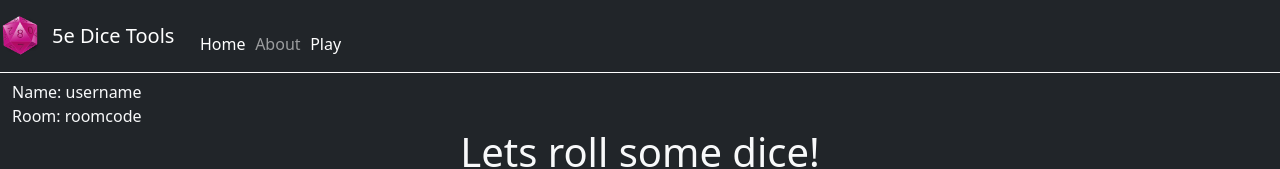
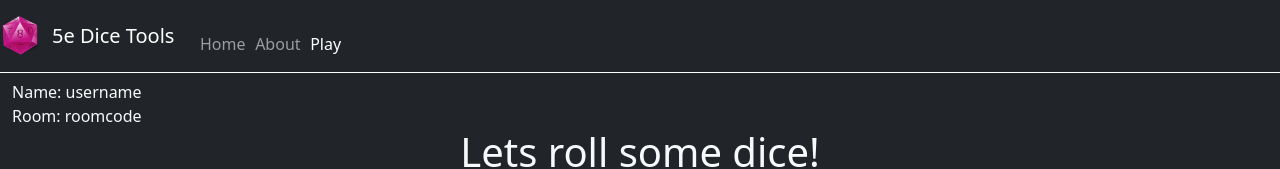
Before and after one commit to Sp0-0k/startupweb260, a React (Vite) app in the folder startupReact/: page /play in a window 1280 px wide. Shown: the top 169 px of the page. Built offline with nearby package versions, Linux system fonts and the light colour scheme.

Commit message:
Home is no longer always active

```diff
--- a/startupReact/src/app.jsx
+++ b/startupReact/src/app.jsx
@@ -17,7 +17,7 @@
       <nav className = "navbar fixed-top navbar-dark" style={{"borderBottom" : "white thin solid"}}>
         <span><img src="dice2.png" style={{"height": "5vh"}}/></span><a className = "navbar-brand menuItems" href="#">5e Dice Tools</a>
         <menu className ="navbar-nav">
-          <li className="nav-item menuItems"><NavLink className="nav-link active" to="/">Home</NavLink></li>
+          <li className="nav-item menuItems"><NavLink className="nav-link" to="/">Home</NavLink></li>
           <li className="nav-item menuItems"><NavLink className="nav-link" to="about">About</NavLink></li>
           <li className="nav-item menuItems"><NavLink className = "nav-link" to="play">Play</NavLink></li>
         </menu>
```
